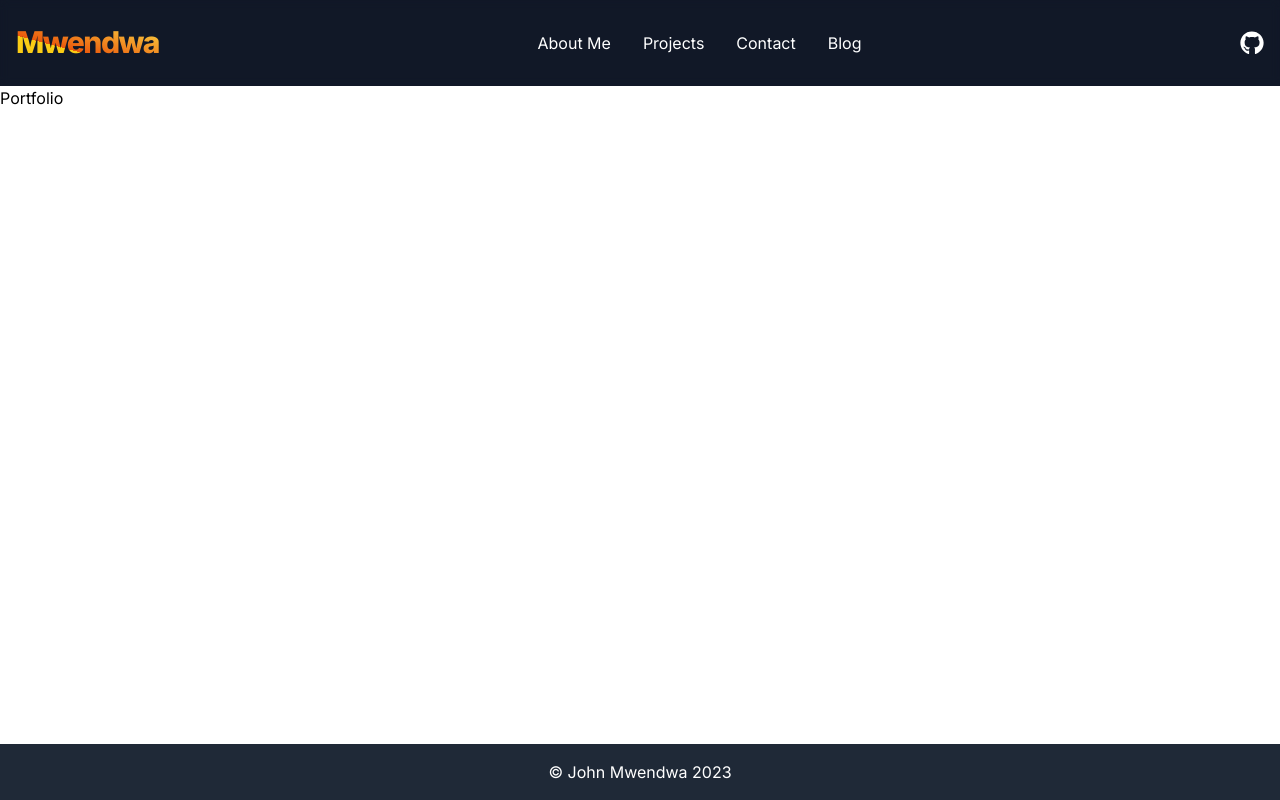
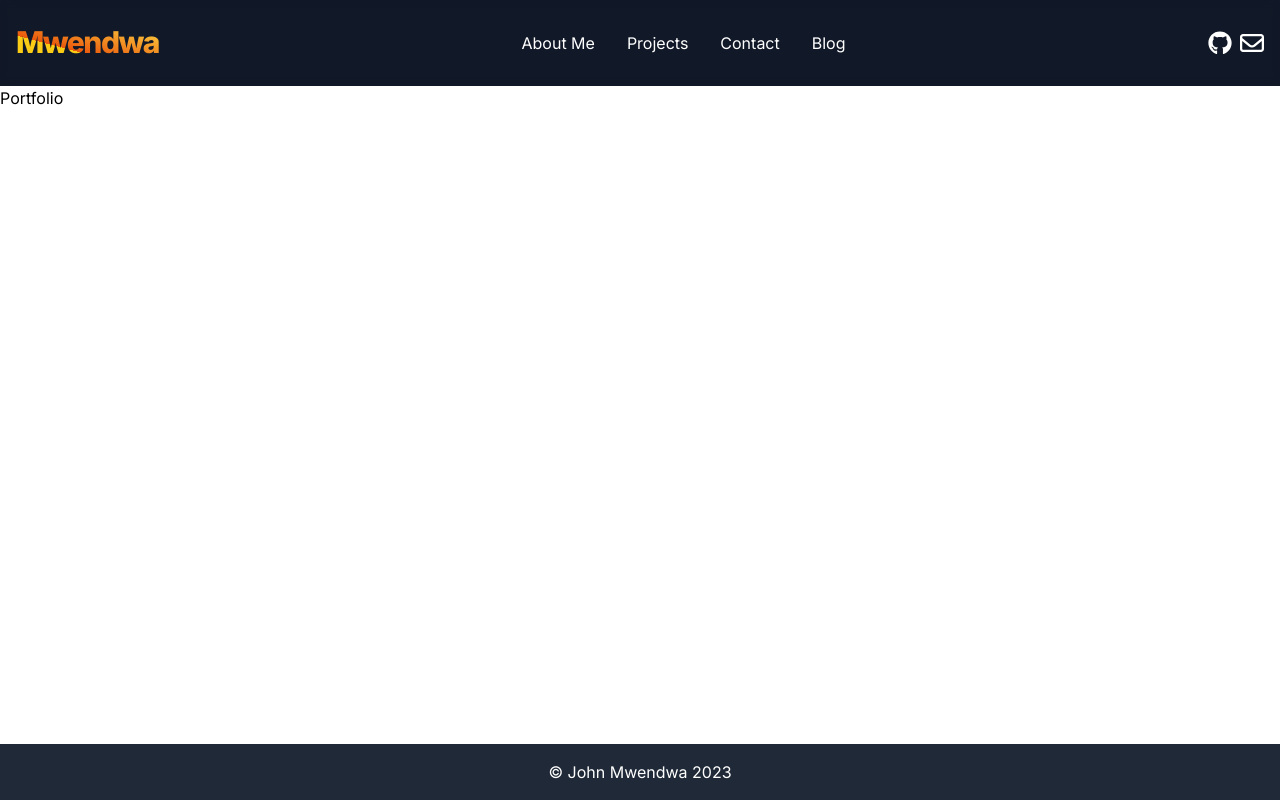
Before and after one commit to JohnMwendwa/portfolio_v2, a Next.js app: page / in a window 1280 px wide. Built offline with nearby package versions, Linux system fonts and the light colour scheme.

Commit message:
Add Email icon

```diff
--- a/src/components/layout/Navbar.tsx
+++ b/src/components/layout/Navbar.tsx
@@ -1,4 +1,5 @@
 import Link from "next/link";
+import { motion } from "framer-motion";
 
 import SectionContainer from "components/SectionContainer";
 import MobileNav from "components/MobileNav";
@@ -15,6 +16,7 @@ const Navbar = () => {
         <div className="flex items-center justify-between space-x-8 py-6 px-4 backdrop-blur-sm backdrop-filter">
           <Link
             href="/"
+            aria-label="Go to Home page"
             className="font-extrabold text-transparent text-3xl bg-clip-text bg-gradient-to-tr from-yellow-400 from-35% via-orange-600 via-5% to-yellow-300 leading-tight tracking-tighter"
           >
             Mwendwa
@@ -30,20 +32,42 @@ const Navbar = () => {
               ))}
             </ul>
           </nav>
-          <Link
+          <div className="hidden sm:flex justify-between space-x-2">
+            <motion.a
               href="https://github.com/JohnMwendwa"
-            className="hidden sm:block"
               target="_blank"
+              whileHover={{ y: -2 }}
+              className="relative"
+              aria-label="Visit my github profile"
             >
               <svg
                 xmlns="http://www.w3.org/2000/svg"
                 height="1em"
                 viewBox="0 0 496 512"
+                aria-hidden="true"
                 className="hover:fill-yellow-400 fill-white h-6 w-6"
               >
                 <path d="M165.9 397.4c0 2-2.3 3.6-5.2 3.6-3.3.3-5.6-1.3-5.6-3.6 0-2 2.3-3.6 5.2-3.6 3-.3 5.6 1.3 5.6 3.6zm-31.1-4.5c-.7 2 1.3 4.3 4.3 4.9 2.6 1 5.6 0 6.2-2s-1.3-4.3-4.3-5.2c-2.6-.7-5.5.3-6.2 2.3zm44.2-1.7c-2.9.7-4.9 2.6-4.6 4.9.3 2 2.9 3.3 5.9 2.6 2.9-.7 4.9-2.6 4.6-4.6-.3-1.9-3-3.2-5.9-2.9zM244.8 8C106.1 8 0 113.3 0 252c0 110.9 69.8 205.8 169.5 239.2 12.8 2.3 17.3-5.6 17.3-12.1 0-6.2-.3-40.4-.3-61.4 0 0-70 15-84.7-29.8 0 0-11.4-29.1-27.8-36.6 0 0-22.9-15.7 1.6-15.4 0 0 24.9 2 38.6 25.8 21.9 38.6 58.6 27.5 72.9 20.9 2.3-16 8.8-27.1 16-33.7-55.9-6.2-112.3-14.3-112.3-110.5 0-27.5 7.6-41.3 23.6-58.9-2.6-6.5-11.1-33.3 2.6-67.9 20.9-6.5 69 27 69 27 20-5.6 41.5-8.5 62.8-8.5s42.8 2.9 62.8 8.5c0 0 48.1-33.6 69-27 13.7 34.7 5.2 61.4 2.6 67.9 16 17.7 25.8 31.5 25.8 58.9 0 96.5-58.9 104.2-114.8 110.5 9.2 7.9 17 22.9 17 46.4 0 33.7-.3 75.4-.3 83.6 0 6.5 4.6 14.4 17.3 12.1C428.2 457.8 496 362.9 496 252 496 113.3 383.5 8 244.8 8zM97.2 352.9c-1.3 1-1 3.3.7 5.2 1.6 1.6 3.9 2.3 5.2 1 1.3-1 1-3.3-.7-5.2-1.6-1.6-3.9-2.3-5.2-1zm-10.8-8.1c-.7 1.3.3 2.9 2.3 3.9 1.6 1 3.6.7 4.3-.7.7-1.3-.3-2.9-2.3-3.9-2-.6-3.6-.3-4.3.7zm32.4 35.6c-1.6 1.3-1 4.3 1.3 6.2 2.3 2.3 5.2 2.6 6.5 1 1.3-1.3.7-4.3-1.3-6.2-2.2-2.3-5.2-2.6-6.5-1zm-11.4-14.7c-1.6 1-1.6 3.6 0 5.9 1.6 2.3 4.3 3.3 5.6 2.3 1.6-1.3 1.6-3.9 0-6.2-1.4-2.3-4-3.3-5.6-2z" />
               </svg>
-          </Link>
+            </motion.a>
+            <motion.a
+              href="mailto:hey@johnmwendwa.me"
+              whileHover={{ y: -2 }}
+              className="relative"
+              aria-label="Email me"
+            >
+              <svg
+                xmlns="http://www.w3.org/2000/svg"
+                height="1em"
+                viewBox="0 0 512 512"
+                aria-hidden="true"
+                className="hover:fill-yellow-400 fill-white h-6 w-6"
+              >
+                <path d="M64 112c-8.8 0-16 7.2-16 16v22.1L220.5 291.7c20.7 17 50.4 17 71.1 0L464 150.1V128c0-8.8-7.2-16-16-16H64zM48 212.2V384c0 8.8 7.2 16 16 16H448c8.8 0 16-7.2 16-16V212.2L322 328.8c-38.4 31.5-93.7 31.5-132 0L48 212.2zM0 128C0 92.7 28.7 64 64 64H448c35.3 0 64 28.7 64 64V384c0 35.3-28.7 64-64 64H64c-35.3 0-64-28.7-64-64V128z" />
+              </svg>
+            </motion.a>
+          </div>
+
           <MobileNav MenuItems={MenuItems} />
         </div>
       </SectionContainer>
```
Lines whose indentation alone changed are shown as unchanged.
